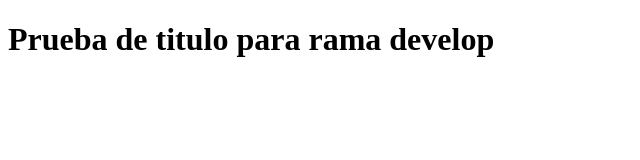
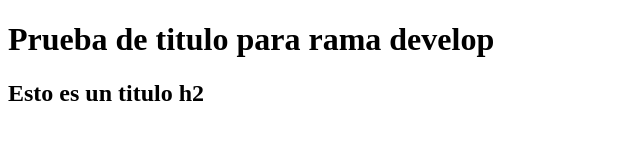
Before and after one commit to JuancitoAr/Prueba_GitHub, a plain HTML site: page index.html in a window 1280 px wide. Shown: the whole page, without its empty margins (0-640 px from the left). Drawn offline with Linux system fonts and the light colour scheme.

Commit message:
Segunda modificación
En este caso agregamos un titulo h2

```diff
--- a/index.html
+++ b/index.html
@@ -1,2 +1,3 @@
 <!DOCTYPE html>
 <h1>Prueba de titulo para rama develop</h1>
+<h2>Esto es un titulo h2</h2>
```
